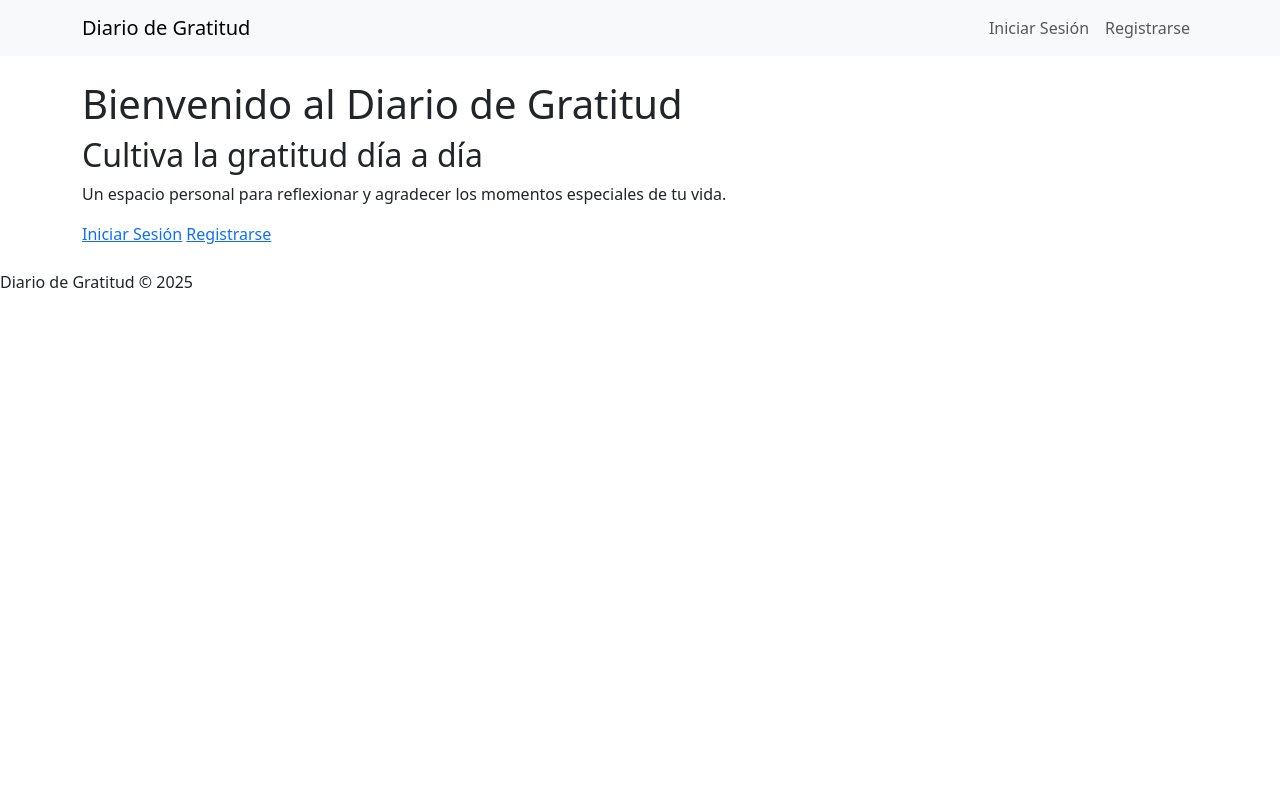
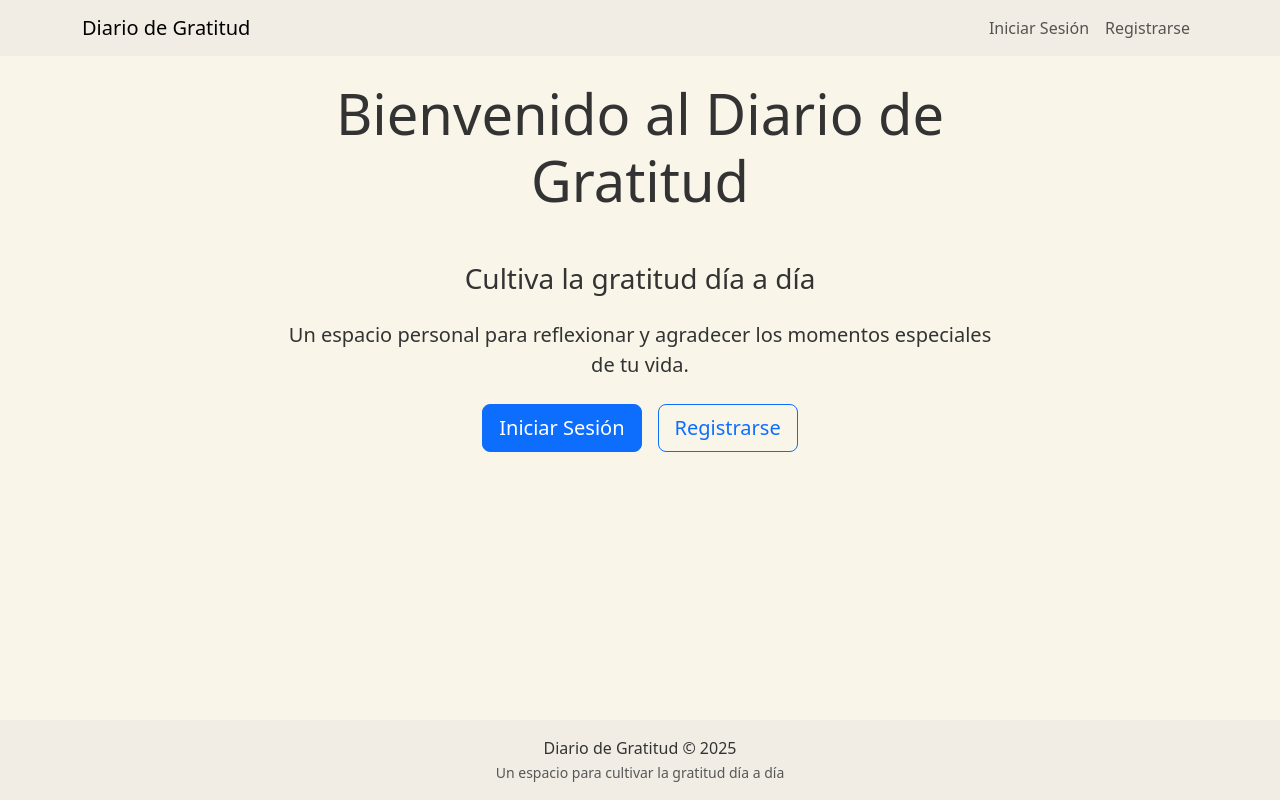
Before and after one commit to Jaolmos/gratitude-journal-django, a Django app: page / in a window 1280 px wide. Run offline with Django 5.2, Linux system fonts and the light colour scheme; parts of the project's set-up code (start-up, migrations or seed data) failed here and were passed over.

Commit message:
feat: implementa diseño base con bootstrap

```diff
--- /dev/null
+++ b/static/css/custom.css
@@ -0,0 +1,30 @@
+/* Variables globales */
+:root {
+    --color-background: #F9F5E9;
+    --color-surface: #F2EDE4;
+    --color-text: #333333;
+}
+
+/* Estilos generales */
+body {
+    background-color: var(--color-background);
+    color: var(--color-text);
+    min-height: 100vh;
+    display: flex;
+    flex-direction: column;
+}
+
+/* Navbar y Footer */
+.navbar, .footer {
+    background-color: var(--color-surface) !important;
+}
+
+/* Main content */
+main {
+    flex: 1 0 auto;
+}
+
+/* Footer */
+.footer {
+    margin-top: auto;
+}
--- a/templates/base.html
+++ b/templates/base.html
@@ -1,3 +1,4 @@
+{% load static %}
 <!DOCTYPE html>
 <html lang="es">
 <head>
@@ -6,6 +7,8 @@
     <title>{% block title %}Diario de Gratitud{% endblock %}</title>
     <!-- Bootstrap CSS -->
     <link href="https://cdn.jsdelivr.net/npm/bootstrap@5.3.2/dist/css/bootstrap.min.css" rel="stylesheet">
+    <!-- Custom CSS -->
+    <link href="{% static 'css/custom.css' %}" rel="stylesheet">
     {% block css %}{% endblock %}
 </head>
 <body>
@@ -21,7 +24,7 @@
         {% block content %}{% endblock %}
     </main>
 
-    <footer>
+    <footer class="footer">
         {% include 'includes/footer.html' %}
     </footer>
 
--- a/templates/home.html
+++ b/templates/home.html
@@ -3,21 +3,25 @@
 {% block title %}Inicio - Diario de Gratitud{% endblock %}
 
 {% block content %}
-<div>
-    <h1>Bienvenido al Diario de Gratitud</h1>
+<div class="container">
+    <div class="row justify-content-center text-center">
+        <div class="col-md-8">
+            <h1 class="display-4 mb-4">Bienvenido al Diario de Gratitud</h1>
 
-    <div>
-        <h2>Cultiva la gratitud día a día</h2>
-        <p>Un espacio personal para reflexionar y agradecer los momentos especiales de tu vida.</p>
+            <div class="py-4">
+                <h2 class="h3 mb-4">Cultiva la gratitud día a día</h2>
+                <p class="lead mb-4">Un espacio personal para reflexionar y agradecer los momentos especiales de tu vida.</p>
 
-        {% if not user.is_authenticated %}
-            <div>
-                <a href="{% url 'users:login' %}">Iniciar Sesión</a>
-                <a href="{% url 'users:signup' %}">Registrarse</a>
+                <div class="d-grid gap-3 d-sm-flex justify-content-sm-center">
+                    {% if not user.is_authenticated %}
+                        <a href="{% url 'users:login' %}" class="btn btn-lg btn-primary">Iniciar Sesión</a>
+                        <a href="{% url 'users:signup' %}" class="btn btn-lg btn-outline-primary">Registrarse</a>
+                    {% else %}
+                        <a href="{% url 'journal:dashboard' %}" class="btn btn-lg btn-primary">Ir a mi Diario</a>
+                    {% endif %}
+                </div>
             </div>
-        {% else %}
-            <a href="{% url 'journal:dashboard' %}">Ir a mi Diario</a>
-        {% endif %}
+        </div>
     </div>
 </div>
 {% endblock %}
--- a/templates/includes/footer.html
+++ b/templates/includes/footer.html
@@ -1,5 +1,10 @@
-<footer>
-    <div>
-        <p>Diario de Gratitud &copy; {% now "Y" %}</p>
+<footer class="footer mt-auto py-3 bg-light">
+    <div class="container">
+        <div class="row">
+            <div class="col-12 text-center">
+                <p class="mb-0">Diario de Gratitud &copy; {% now "Y" %}</p>
+                <small class="text-muted">Un espacio para cultivar la gratitud día a día</small>
+            </div>
+        </div>
     </div>
 </footer>
```
Also changed, not shown: templates/users/login.html (+22 -8 lines), templates/users/profile_detail.html (+15 -7 lines), templates/users/profile_form.html (+18 -8 lines), templates/users/signup.html (+23 -10 lines), 1 other file.
